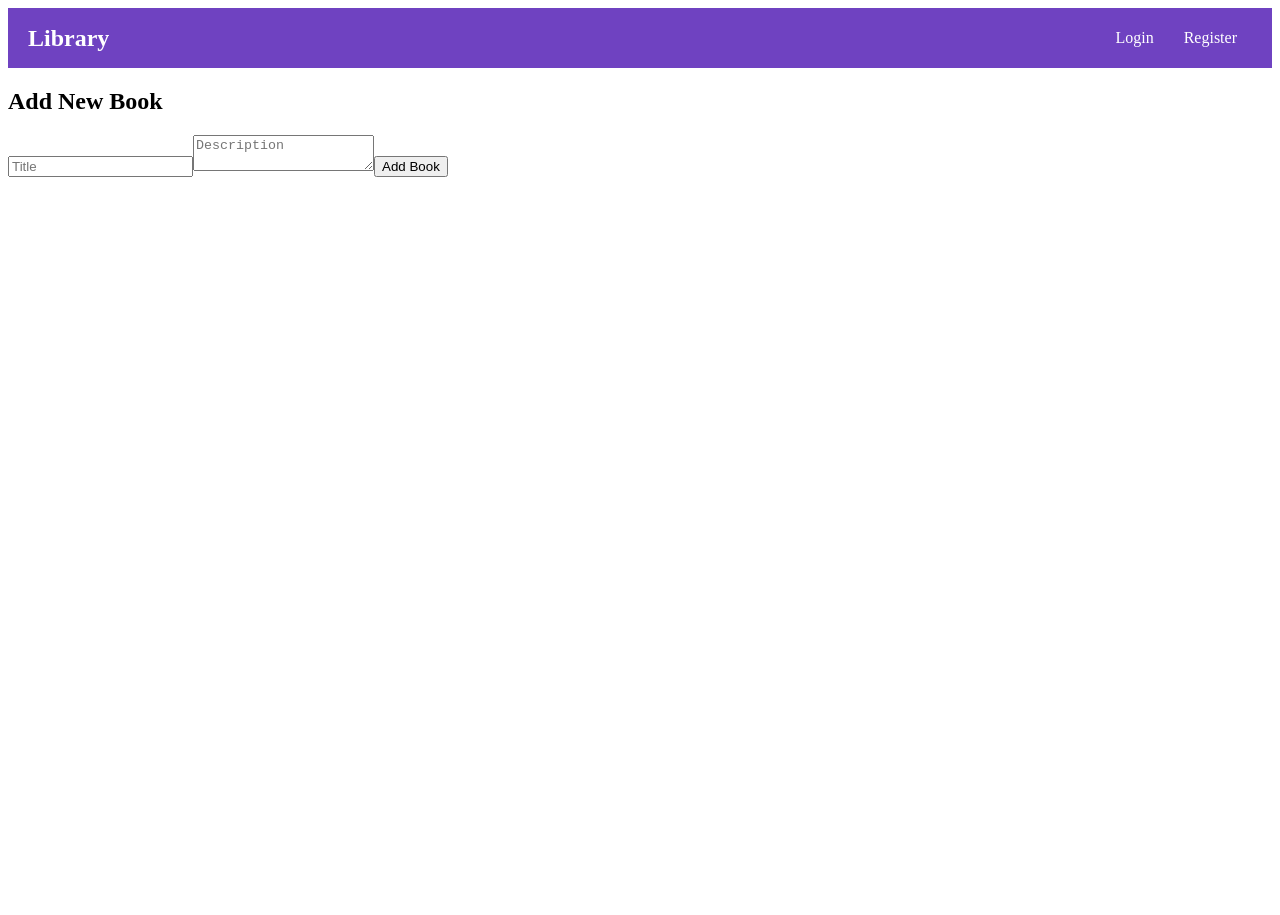
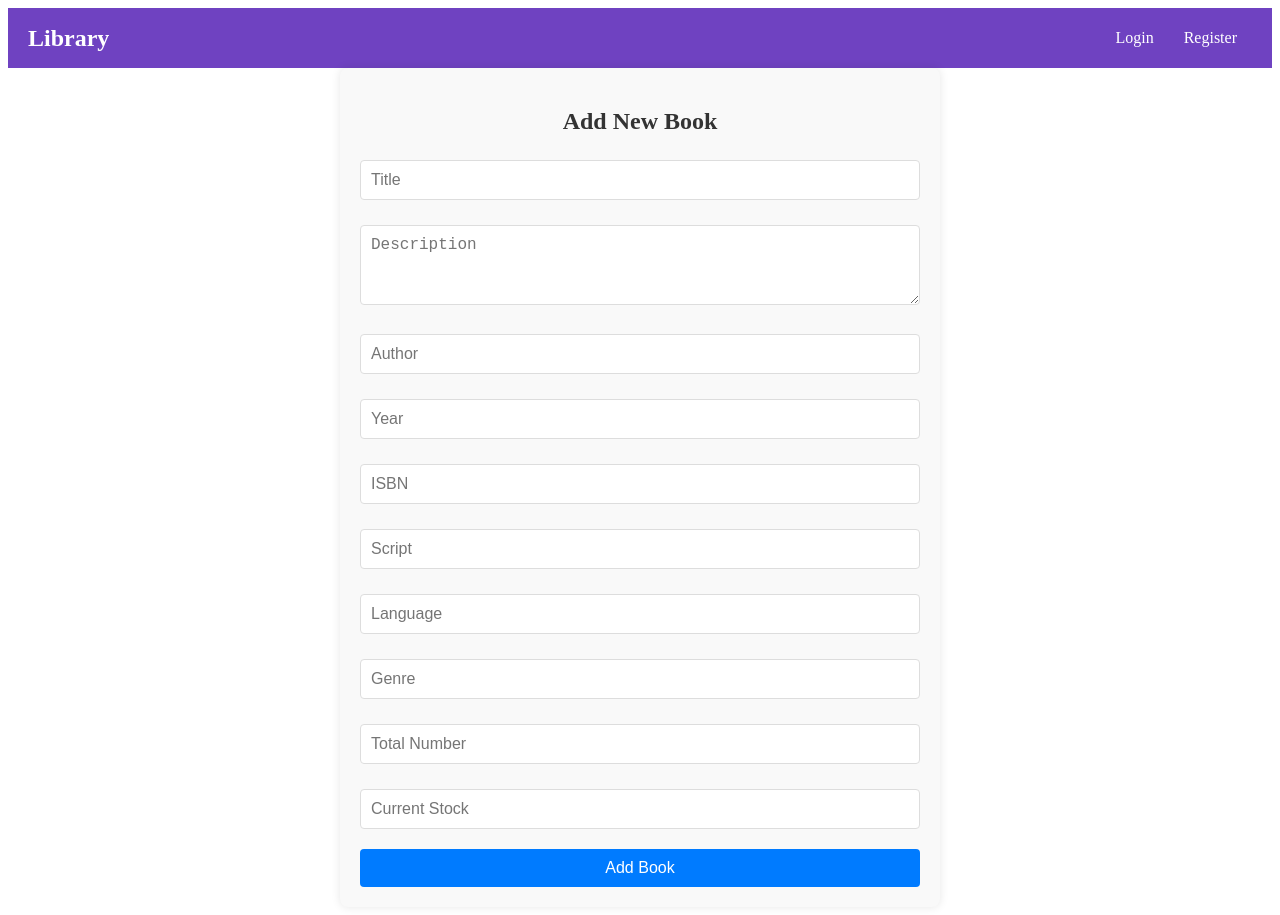
Before and after one commit to alojsb/Them-Web-Apps, a React (Create React App) app in the folder Kolibri_WebApp/: page /add-book in a window 1280 px wide. Before the commit the page ends 800 px from the top, so only its background shows below. Built offline with nearby package versions, Linux system fonts and the light colour scheme; no server answers.

Commit message:
added BookForm

```diff
--- /dev/null
+++ b/Kolibri_WebApp/src/components/Book/BookForm.css
@@ -0,0 +1,74 @@
+/* BookForm.css */
+
+*,
+*::before,
+*::after {
+  box-sizing: border-box;
+}
+
+.form-container {
+  width: 100%;
+  max-width: 37.5rem; /* 600px converted to rem */
+  margin: 0 auto;
+  padding: 1.25rem; /* 20px converted to rem */
+  border-radius: 0.5rem; /* 8px converted to rem */
+  box-shadow: 0 0 0.625rem rgba(0, 0, 0, 0.1); /* 10px converted to rem */
+  background-color: #f9f9f9;
+}
+
+h2 {
+  text-align: center;
+  margin-bottom: 1.25rem; /* 20px converted to rem */
+  color: #333;
+}
+
+.form-group {
+  margin-bottom: 0.9375rem; /* 15px converted to rem */
+}
+
+input[type='text'],
+input[type='number'],
+textarea {
+  width: 100%;
+  padding: 0.625rem; /* 10px converted to rem */
+  margin: 0.3125rem 0; /* 5px converted to rem */
+  border: 0.0625rem solid #ddd; /* 1px converted to rem */
+  border-radius: 0.25rem; /* 4px converted to rem */
+  font-size: 1rem; /* 16px converted to rem */
+}
+
+textarea {
+  resize: vertical;
+  min-height: 10vh; /* Ensure the textarea is at least 20% of the viewport height */
+}
+
+button {
+  width: 100%;
+  padding: 0.625rem; /* 10px converted to rem */
+  border: none;
+  border-radius: 0.25rem; /* 4px converted to rem */
+  background-color: #007bff;
+  color: #fff;
+  font-size: 1rem; /* 16px converted to rem */
+  cursor: pointer;
+  transition: background-color 0.3s ease;
+}
+
+button:hover {
+  background-color: #0056b3;
+}
+
+input:focus,
+textarea:focus {
+  border-color: #007bff;
+  outline: none;
+}
+
+.error-message {
+  color: #d9534f;
+  background-color: #f2dede;
+  border: 0.0625rem solid #ebccd1; /* 1px converted to rem */
+  border-radius: 0.25rem; /* 4px converted to rem */
+  padding: 0.625rem; /* 10px converted to rem */
+  margin-bottom: 1.25rem; /* 20px converted to rem */
+}
--- a/Kolibri_WebApp/src/components/Book/BookForm.js
+++ b/Kolibri_WebApp/src/components/Book/BookForm.js
@@ -1,39 +1,183 @@
 import React, { useState } from 'react';
-import { addDoc, collection } from 'firebase/firestore';
+import { addDoc, collection, query, where, getDocs } from 'firebase/firestore';
 import { firestore } from '../../firebase/firebaseConfig';
+import './BookForm.css'; // Import the CSS file
 
 const BookForm = () => {
   const [title, setTitle] = useState('');
   const [description, setDescription] = useState('');
+  const [author, setAuthor] = useState('');
+  const [year, setYear] = useState('');
+  const [isbn, setIsbn] = useState('');
+  const [script, setScript] = useState('');
+  const [language, setLanguage] = useState('');
+  const [genre, setGenre] = useState('');
+  const [totalNumber, setTotalNumber] = useState('');
+  const [currentStock, setCurrentStock] = useState('');
+  const [errorMessage, setErrorMessage] = useState('');
 
   const handleSubmit = async (e) => {
     e.preventDefault();
+
+    // Validate inputs
+    if (parseInt(totalNumber) < 0 || parseInt(currentStock) < 0) {
+      setErrorMessage('Total Number and Current Stock cannot be negative.');
+      return;
+    }
+
+    if (parseInt(currentStock) > parseInt(totalNumber)) {
+      setErrorMessage('Current Stock cannot be greater than Total Number.');
+      return;
+    }
+
     try {
-      await addDoc(collection(firestore, 'books'), { title, description });
-      // Clear form or show success message
+      const booksRef = collection(firestore, 'books');
+      const q = query(booksRef, where('isbn', '==', isbn));
+      const querySnapshot = await getDocs(q);
+
+      if (!querySnapshot.empty) {
+        setErrorMessage('A book with this ISBN already exists.');
+        return;
+      }
+
+      await addDoc(collection(firestore, 'books'), {
+        title,
+        description,
+        author,
+        year,
+        isbn,
+        script,
+        language,
+        genre,
+        totalNumber: parseInt(totalNumber),
+        currentStock: parseInt(currentStock),
+      });
+
+      alert('Book successfully added!');
+      setTitle('');
+      setDescription('');
+      setAuthor('');
+      setYear('');
+      setIsbn('');
+      setScript('');
+      setLanguage('');
+      setGenre('');
+      setTotalNumber('');
+      setCurrentStock('');
+      setErrorMessage('');
     } catch (error) {
-      console.error(error.message);
+      console.error('Error adding book: ', error.message);
     }
   };
 
   return (
+    <div className='form-container'>
       <form onSubmit={handleSubmit}>
         <h2>Add New Book</h2>
+
+        {errorMessage && <div className='error-message'>{errorMessage}</div>}
+
+        <div className='form-group'>
           <input
-        type="text"
+            type='text'
             value={title}
             onChange={(e) => setTitle(e.target.value)}
-        placeholder="Title"
+            placeholder='Title'
             required
           />
+        </div>
+
+        <div className='form-group'>
           <textarea
             value={description}
             onChange={(e) => setDescription(e.target.value)}
-        placeholder="Description"
+            placeholder='Description'
             required
           />
-      <button type="submit">Add Book</button>
+        </div>
+
+        <div className='form-group'>
+          <input
+            type='text'
+            value={author}
+            onChange={(e) => setAuthor(e.target.value)}
+            placeholder='Author'
+            required
+          />
+        </div>
+
+        <div className='form-group'>
+          <input
+            type='number'
+            value={year}
+            onChange={(e) => setYear(e.target.value)}
+            placeholder='Year'
+            required
+          />
+        </div>
+
+        <div className='form-group'>
+          <input
+            type='text'
+            value={isbn}
+            onChange={(e) => setIsbn(e.target.value)}
+            placeholder='ISBN'
+            required
+          />
+        </div>
+
+        <div className='form-group'>
+          <input
+            type='text'
+            value={script}
+            onChange={(e) => setScript(e.target.value)}
+            placeholder='Script'
+          />
+        </div>
+
+        <div className='form-group'>
+          <input
+            type='text'
+            value={language}
+            onChange={(e) => setLanguage(e.target.value)}
+            placeholder='Language'
+            required
+          />
+        </div>
+
+        <div className='form-group'>
+          <input
+            type='text'
+            value={genre}
+            onChange={(e) => setGenre(e.target.value)}
+            placeholder='Genre'
+            required
+          />
+        </div>
+
+        <div className='form-group'>
+          <input
+            type='number'
+            value={totalNumber}
+            onChange={(e) => setTotalNumber(e.target.value)}
+            placeholder='Total Number'
+            required
+          />
+        </div>
+
+        <div className='form-group'>
+          <input
+            type='number'
+            value={currentStock}
+            onChange={(e) => setCurrentStock(e.target.value)}
+            placeholder='Current Stock'
+            required
+          />
+        </div>
+
+        <button type='submit'>Add Book</button>
       </form>
+    </div>
   );
 };
 
```
Lines whose indentation alone changed are shown as unchanged.
